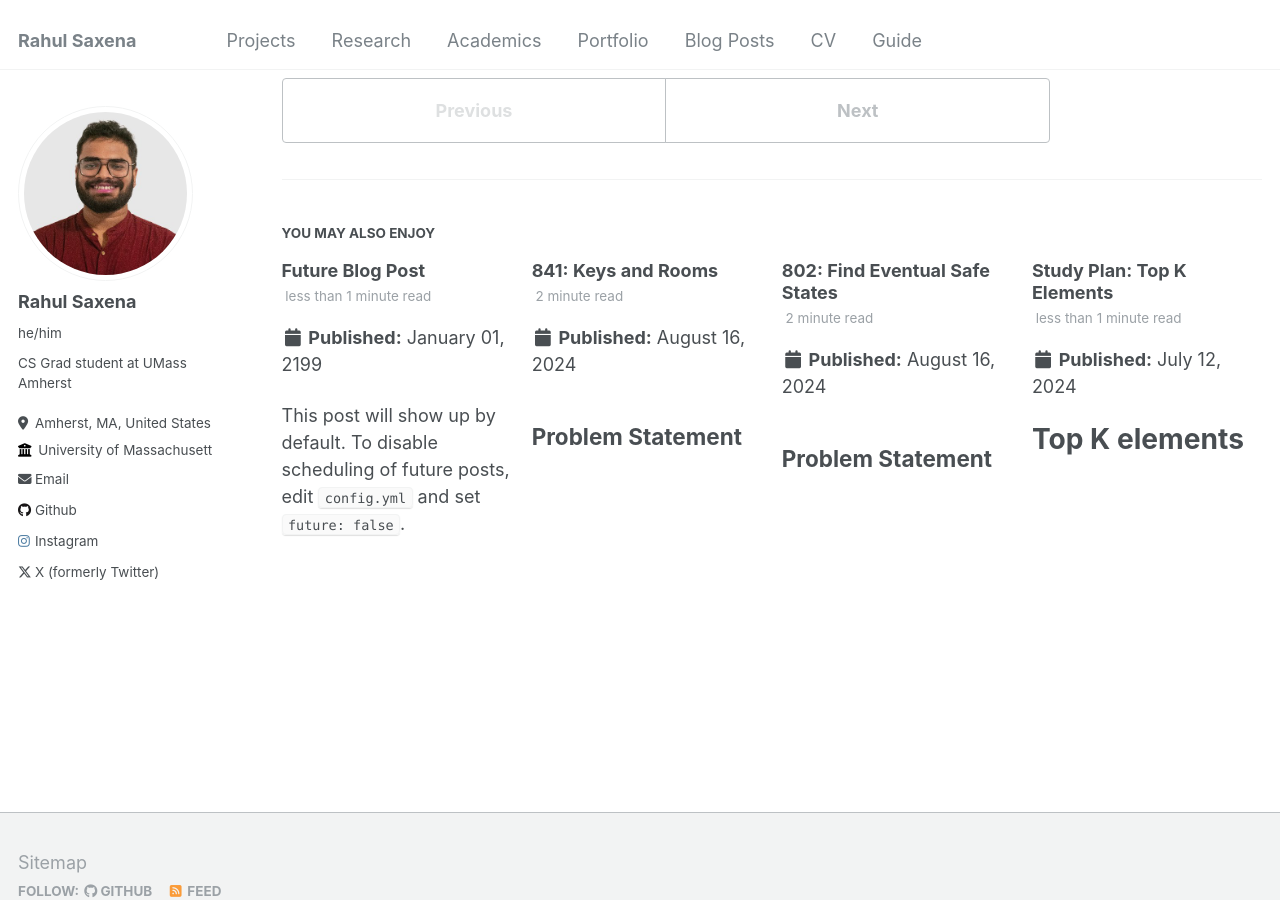
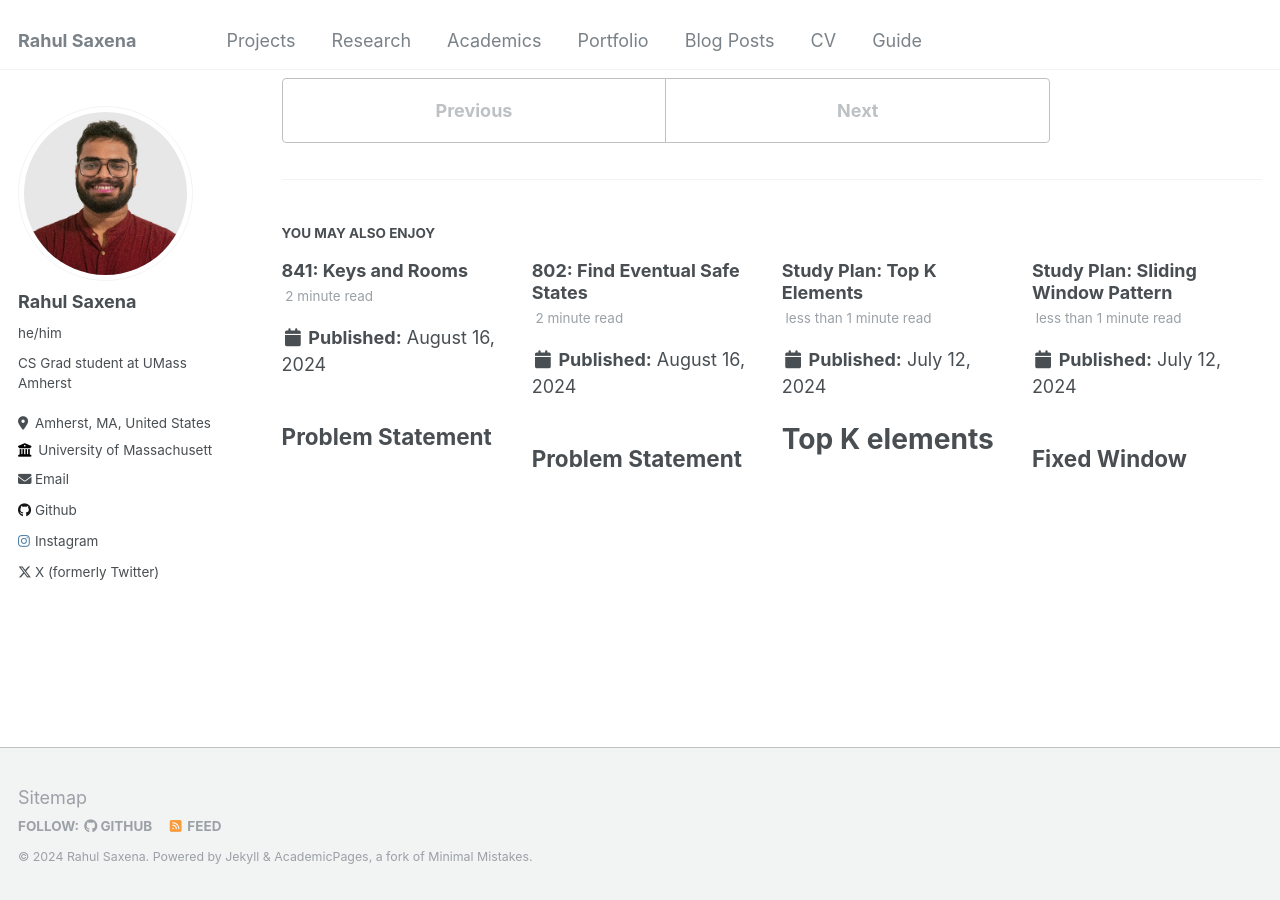
Before and after one commit to raahulsaxena/raahulsaxena.github.io, a Jekyll site: the page built from _posts/2024-07-11-slow-fast-pointers.md, in a window 1280 px wide and 900 px high, scrolled down 826 px. Built offline with Jekyll 4.4.1, drawn with Linux system fonts in a browser that asks for light colours.

Commit message:
changed config

```diff
--- a/_config.yml
+++ b/_config.yml
@@ -78,7 +78,7 @@
 teaser                   :  # filename of teaser fallback teaser image placed in /images/, .e.g. "500x300.png"
 breadcrumbs              : false # true, false (default)
 words_per_minute         : 160
-future                   : true
+future                   : false
 read_more                : "disabled" # if enabled, adds "Read more" links to excerpts
 talkmap_link             : false #change to true to add link to talkmap on talks page
 comments:
--- a/_posts/2199-01-01-future-post.md
+++ /dev/null
@@ -1,11 +0,0 @@
----
-title: 'Future Blog Post'
-date: 2199-01-01
-permalink: /posts/2012/08/blog-post-4/
-tags:
-  - cool posts
-  - category1
-  - category2
----
-
-This post will show up by default. To disable scheduling of future posts, edit `config.yml` and set `future: false`.
```
Also changed, not shown: _posts/2024-07-11-slow-fast-pointers.md (renamed from _posts/2024-07-11-blog-post-1.md).
